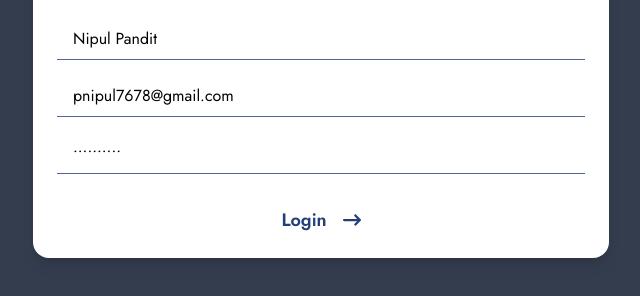
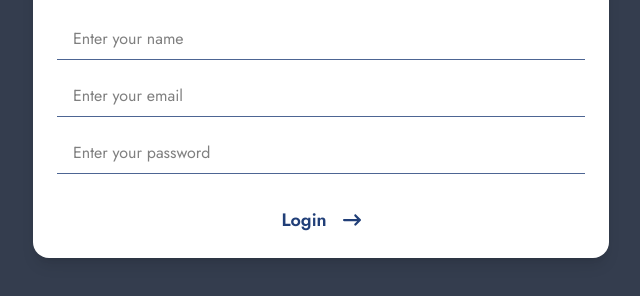
Before and after one commit to Nipul2005/Elite, a website built with Vite: page admin.html in a window 1280 px wide. Shown: the part 308-604 px from the top of the page, without its empty margins (319-959 px from the left). Built offline with nearby package versions, Linux system fonts and the light colour scheme.

```diff
--- a/admin.html
+++ b/admin.html
@@ -24,7 +24,6 @@
           <input
             type="text"
             name="name"
-            value="Nipul Pandit"
             placeholder="Enter your name"
             class="w-full px-4 py-2 border-b border-primary/80 focus:outline-none focus:ring-2 focus:ring-primary focus:border-primary"
           />
@@ -32,7 +31,6 @@
           <input
             type="email"
             name="email"
-            value="pnipul7678@gmail.com"
             placeholder="Enter your email"
             class="w-full px-4 py-2 border-b border-primary/80 focus:outline-none focus:ring-2 focus:ring-primary focus:border-primary"
           />
@@ -41,7 +39,6 @@
             type="password"
             id="password"
             name="password"
-            value="Nipul2005@"
             placeholder="Enter your password"
             class="w-full px-4 py-2 border-b border-primary/80 focus:outline-none focus:ring-2 focus:ring-primary focus:border-primary"
           />
```
